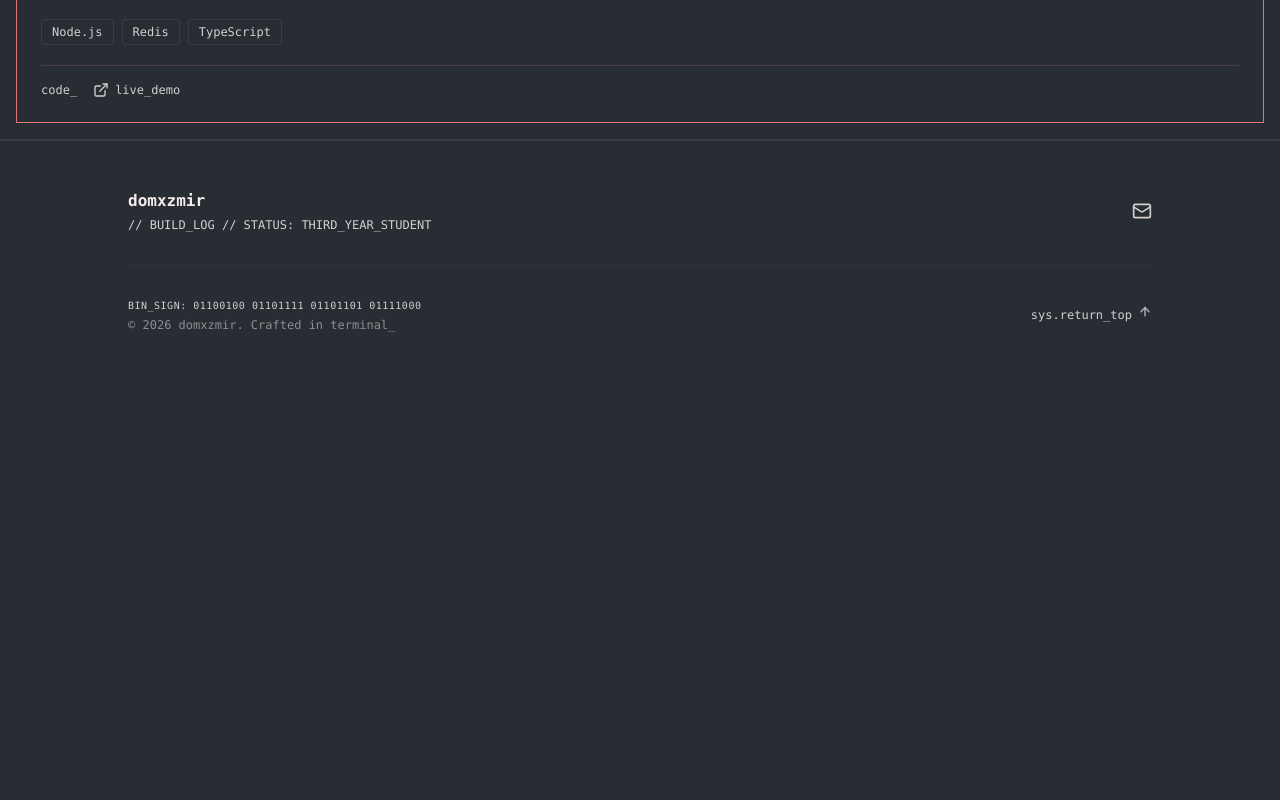
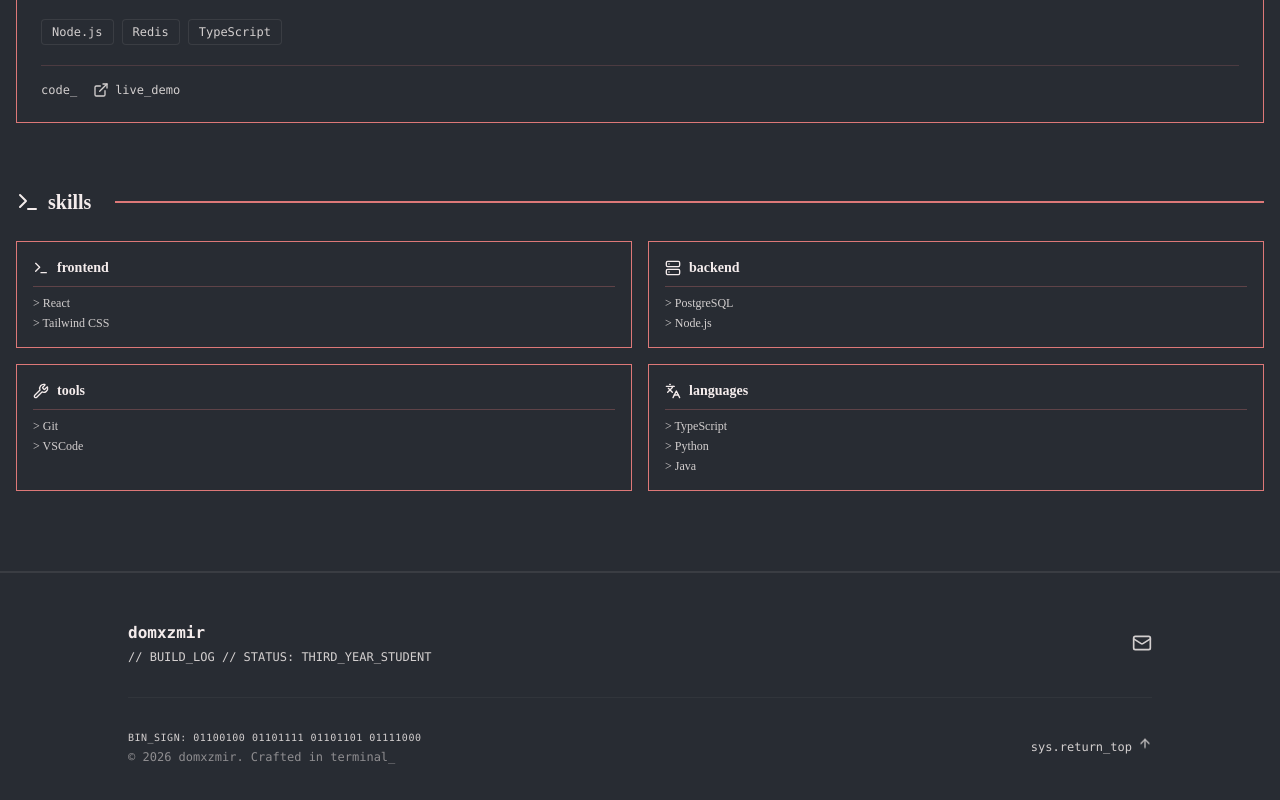
Before and after one commit to gymboiefrncs/portfolio, a React (Vite) app: page / in a window 1280 px wide. Shown: the part 1758-2558 px from the top of the page. Before the commit the page ends 2139 px from the top, so only its background shows below. Built offline with nearby package versions, Linux system fonts and the light colour scheme.

Commit message:
feat: add Skills and adjust some margins

```diff
--- a/src/App.tsx
+++ b/src/App.tsx
@@ -2,14 +2,16 @@ import { Footer } from "./components/Footer";
 import { Header } from "./components/Header";
 import { Hero } from "./components/Hero";
 import { Projects } from "./components/Projects";
+import { Skills } from "./components/Skills";
 
 function App() {
   return (
     <div className="min-h-screen">
       <Header />
-      <main className="p-4 flex flex-col gap-16">
+      <main className="p-4 flex flex-col gap-16 mb-16">
         <Hero />
         <Projects />
+        <Skills />
       </main>
       <Footer />
     </div>
--- a/src/components/Card.tsx
+++ /dev/null
@@ -1,65 +0,0 @@
-import { ExternalLink } from "lucide-react";
-import projectImage from "../assets/hero.png";
-
-interface ProjectCardProps {
-  title: string;
-  description: string;
-  tags: string[];
-  gitHubUrl: string;
-  liveUrl?: string;
-}
-
-export const ProjectCard = ({
-  title,
-  description,
-  tags,
-  gitHubUrl,
-  liveUrl,
-}: ProjectCardProps) => {
-  return (
-    <article className="group relative flex h-full flex-col justify-between border border-primary p-6 transition-[transform, box-shadow] duration-300 ease-out hover:-translate-y-1 hover:translate-x-2 hover:[box-shadow:-6px_6px_0_0_var(--primary)]">
-      <div>
-        <h3 className="mb-2 text-lg font-bold text-foreground">{title}</h3>
-        <div className="flex justify-center items-center p-2">
-          <img src={projectImage} alt="Project Picture" />
-        </div>
-        <p className="mb-6 text-sm leading-relaxed text-muted">{description}</p>
-      </div>
-
-      <div>
-        <div className="mb-5 flex flex-wrap gap-2">
-          {tags.map((tag) => (
-            <span
-              key={tag}
-              className="rounded border border-muted/10 bg-background px-2.5 py-1 font-mono text-xs text-muted transition-colors duration-200 group-hover:border-primary/20"
-            >
-              {tag}
-            </span>
-          ))}
-        </div>
-
-        <div className="flex gap-4 border-t border-primary/20 pt-4">
-          <a
-            href={gitHubUrl}
-            target="_blank"
-            rel="noopener noreferrer"
-            className="flex items-center gap-1.5 font-mono text-xs text-muted transition-colors duration-200 hover:text-primary"
-          >
-            code_
-          </a>
-
-          {liveUrl && (
-            <a
-              href={liveUrl}
-              target="_blank"
-              rel="noopener noreferrer"
-              className="flex items-center gap-1.5 font-mono text-xs text-muted transition-colors duration-200 hover:text-primary"
-            >
-              <ExternalLink className="h-4 w-4" /> live_demo
-            </a>
-          )}
-        </div>
-      </div>
-    </article>
-  );
-};
--- a/src/components/Projects.tsx
+++ b/src/components/Projects.tsx
@@ -1,5 +1,5 @@
 import { Terminal } from "lucide-react";
-import { ProjectCard } from "./Card";
+import { ProjectCard } from "./ProjectCard";
 
 export const Projects = () => {
   return (
--- /dev/null
+++ b/src/components/SkillCard.tsx
@@ -0,0 +1,27 @@
+interface SkillCardProps {
+  title: string;
+  skills: string[];
+  icon: React.ReactNode;
+}
+
+export const SkillCard = ({ title, skills, icon }: SkillCardProps) => {
+  return (
+    <article className="group relative flex h-full flex-col justify-between border border-primary p-4 transition-[transform, box-shadow] duration-300 ease-out hover:-translate-y-1 hover:translate-x-2 hover:[box-shadow:-6px_6px_0_0_var(--primary)]">
+      <div>
+        <div className="flex gap-2 items-center">
+          {icon}
+          <h5 className="text-sm font-bold text-foreground">{title}</h5>
+        </div>
+        <hr className="border-primary/30 my-2" />
+        <ul className="mt-2 space-y-1">
+          {skills.map((skill, index) => (
+            <li key={index} className="text-muted text-xs">
+              {"> "}
+              {skill}
+            </li>
+          ))}
+        </ul>
+      </div>
+    </article>
+  );
+};
--- /dev/null
+++ b/src/components/Skills.tsx
@@ -0,0 +1,47 @@
+import { Languages, Server, Terminal, Wrench } from "lucide-react";
+import { SkillCard } from "./SkillCard";
+
+export const Skills = () => {
+  const skillsData = [
+    {
+      icon: <Terminal className="h-4 w-4" />,
+      title: "frontend",
+      skills: ["React", "Tailwind CSS"],
+    },
+    {
+      icon: <Server className="h-4 w-4" />,
+      title: "backend",
+      skills: ["PostgreSQL", "Node.js"],
+    },
+    {
+      icon: <Wrench className="h-4 w-4" />,
+      title: "tools",
+      skills: ["Git", "VSCode"],
+    },
+    {
+      icon: <Languages className="h-4 w-4" />,
+      title: "languages",
+      skills: ["TypeScript", "Python", "Java"],
+    },
+  ];
+
+  return (
+    <section>
+      <div className="flex items-center gap-2">
+        <Terminal />
+        <h4 className="text-foreground">skills </h4>
+        <hr className="border-primary border-t-2 ml-4 flex-1" />
+      </div>
+      <div className="grid grid-cols-2 mt-6 gap-4">
+        {skillsData.map((skillData, index) => (
+          <SkillCard
+            key={index}
+            icon={skillData.icon}
+            title={skillData.title}
+            skills={skillData.skills}
+          />
+        ))}
+      </div>
+    </section>
+  );
+};
```
